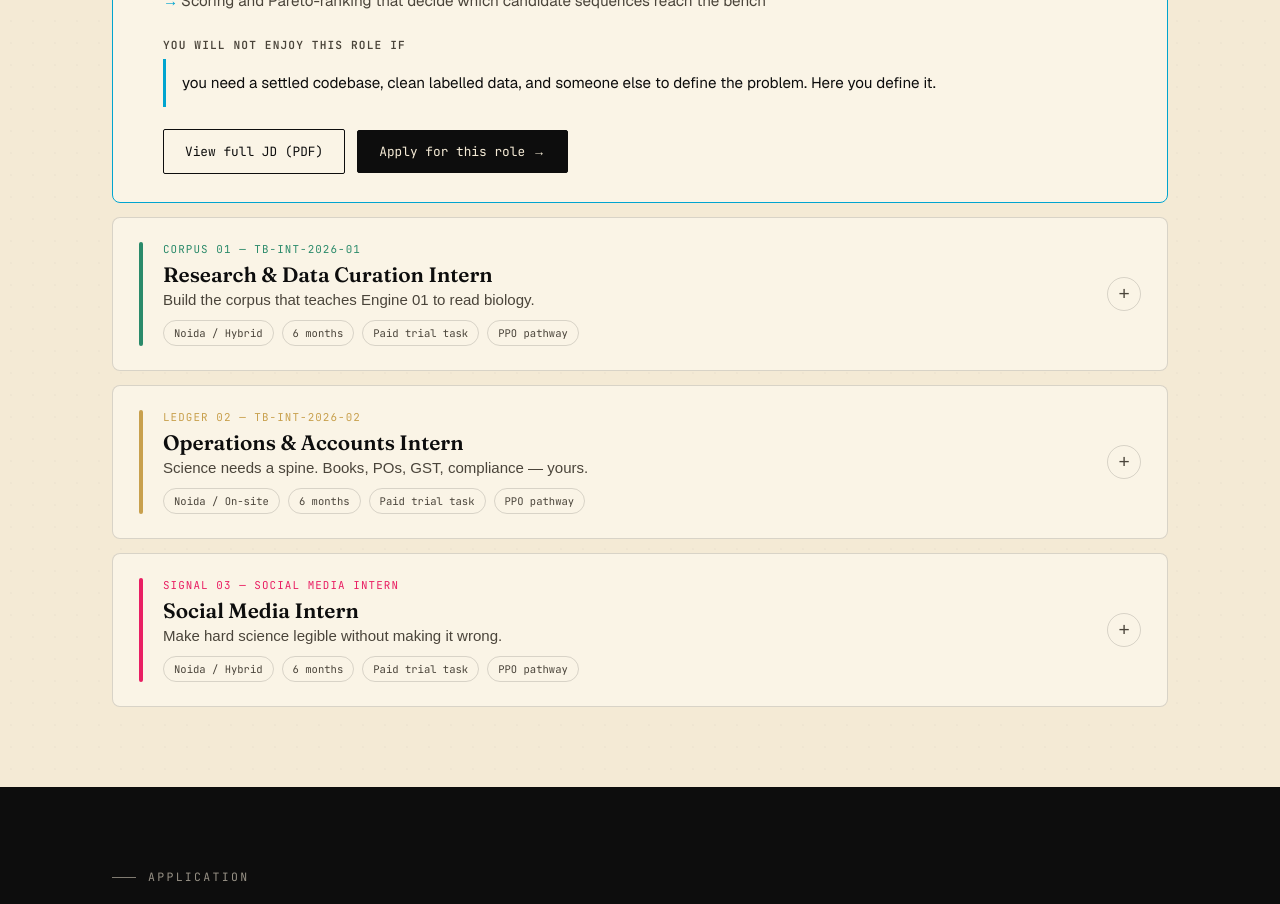
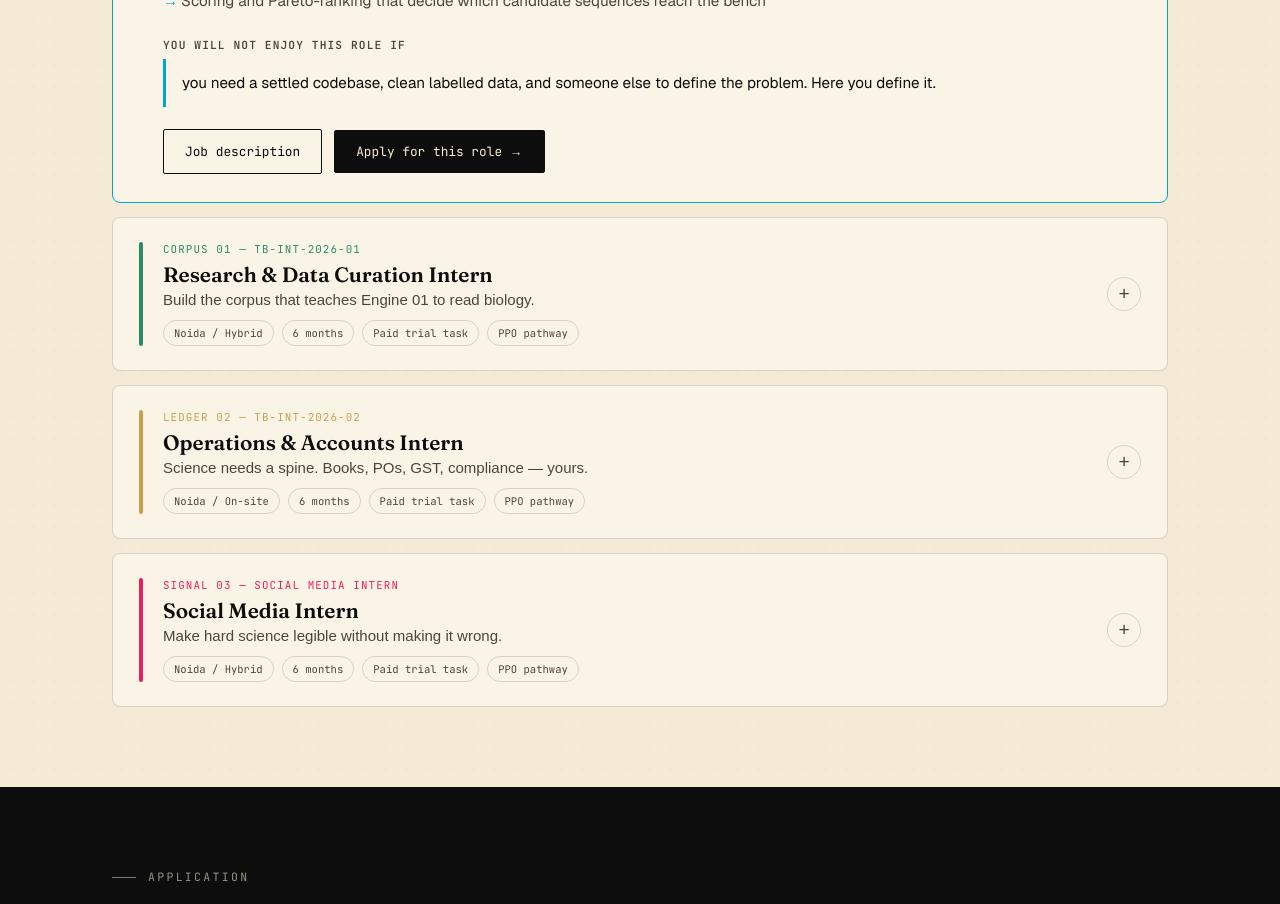
Before and after one commit to transloka786/trasnloka-website, a Next.js app: page /careers in a window 1280 px wide. Shown: the part 980-1884 px from the top of the page. Built offline with nearby package versions, Linux system fonts and the light colour scheme.

Commit message:
Label careers PDF links as job description

```diff
--- a/src/app/careers/page.tsx
+++ b/src/app/careers/page.tsx
@@ -58,7 +58,7 @@ export default function CareersPage() {
                       <div style={{ fontSize: '.95rem', color: 'var(--ink)', background: `${accent}12`, borderLeft: `3px solid ${accent}`, padding: '12px 16px', borderRadius: '0 4px 4px 0' }}>{role.warn}</div>
                       {role.stipend && <div style={{ fontFamily: 'var(--mono)', fontSize: '.82rem', color: accent, marginTop: 16 }}>{role.stipend}</div>}
                       <div style={{ display: 'flex', gap: 12, flexWrap: 'wrap', marginTop: 22, alignItems: 'center' }}>
-                        {role.jd ? <a className="btn btn-ghost" href={role.jd} target="_blank" rel="noopener noreferrer">View full JD (PDF)</a> : <span style={{ fontFamily: 'var(--mono)', fontSize: '.72rem', color: 'var(--ink-mute)', border: '1px solid var(--rule)', padding: '10px 13px', borderRadius: 4 }}>Approved role brief available on request</span>}
+                        {role.jd ? <a className="btn btn-ghost" href={role.jd} target="_blank" rel="noopener noreferrer">Job description</a> : <span style={{ fontFamily: 'var(--mono)', fontSize: '.72rem', color: 'var(--ink-mute)', border: '1px solid var(--rule)', padding: '10px 13px', borderRadius: 4 }}>Job description</span>}
                         <button className="btn btn-solid" onClick={() => apply(role.title)}>Apply for this role →</button>
                       </div>
                     </div>
@@ -76,7 +76,7 @@ export default function CareersPage() {
           <div className="split-2" style={{ display: 'grid', gap: 44, alignItems: 'start' }}>
             <div>
               <h3 style={{ color: 'var(--cream)', fontWeight: 500, fontSize: '1.3rem', marginBottom: 16 }}>What happens after you apply</h3>
-              {[['01', 'We read it.', 'Every application, to completion. Usually within a week.'],['02', 'Paid trial task.', 'If there’s a fit, you get a scoped, paid task—not an unpaid take-home.'],['03', 'Conversation.', 'We talk about the task and the work. No trick questions.'],['04', 'Offer.', 'Internships carry a PPO pathway; the founding seat carries equity.']].map(([number, title, description]) => (
+              {[[ '01', 'We read it.', 'Every application, to completion. Usually within a week.' ],[ '02', 'Paid trial task.', 'If there’s a fit, you get a scoped, paid task—not an unpaid take-home.' ],[ '03', 'Conversation.', 'We talk about the task and the work. No trick questions.' ],[ '04', 'Offer.', 'Internships carry a PPO pathway; the founding seat carries equity.' ]].map(([number, title, description]) => (
                 <div key={number} style={{ display: 'flex', gap: 14, padding: '14px 0', borderTop: '1px solid rgba(244,234,213,.14)' }}>
                   <div style={{ fontFamily: 'var(--mono)', fontSize: '.8rem', color: 'var(--cyan)', width: 24 }}>{number}</div>
                   <p style={{ fontSize: '.92rem', color: 'rgba(244,234,213,.72)' }}><b style={{ color: 'var(--cream)' }}>{title}</b> {description}</p>
```
